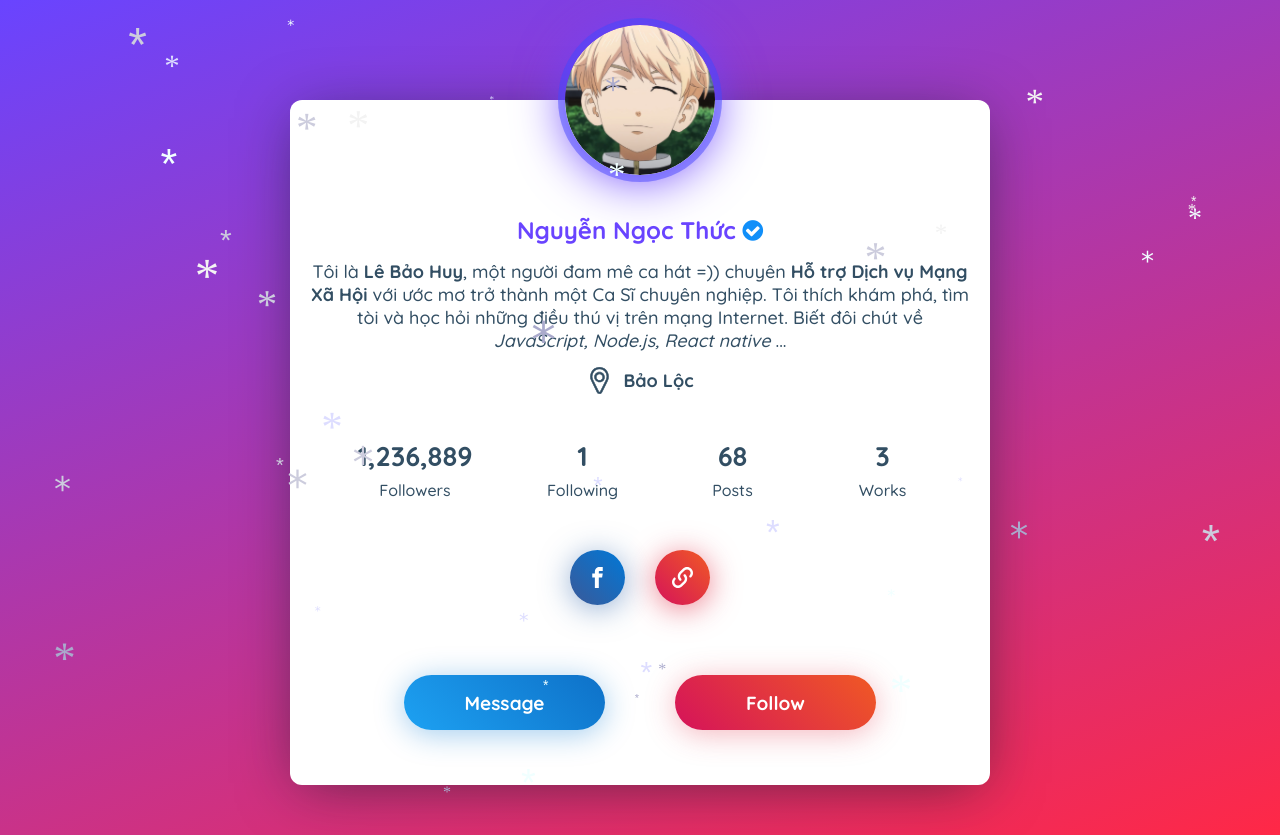
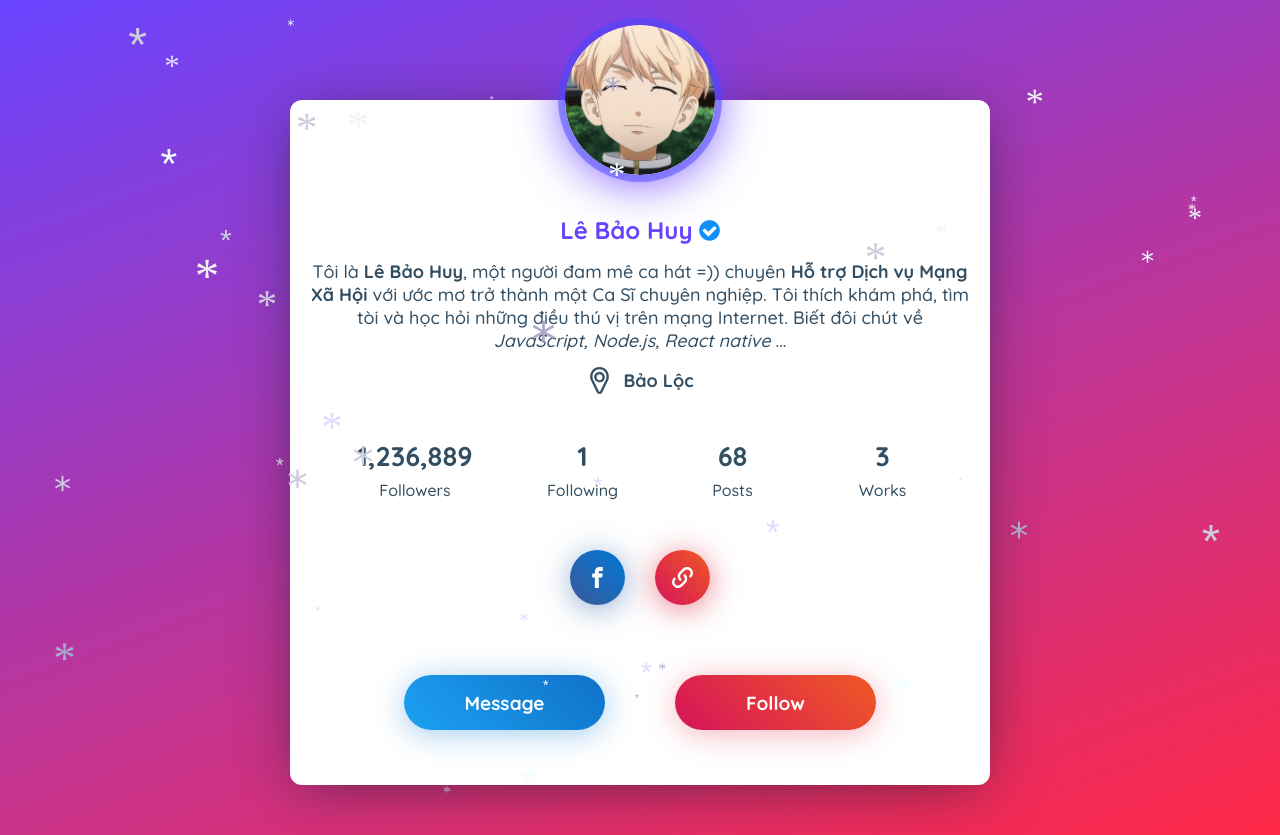
Before and after one commit to Lebaohuy/baohuy.ml, a PHP site: page / in a window 1280 px wide. Run offline with PHP 8.4, Linux system fonts and the light colour scheme; some libraries are stand-ins or nearby versions.

Commit message:
Update index.php

```diff
--- a/index.php
+++ b/index.php
@@ -31,7 +31,7 @@
 <img alt='profile card' src='/image/profile-card.png'/>
 </div>
 <div class='profile-card__cnt js-profile-cnt'>
-<div class='profile-card__name'>Nguyễn Ngọc Thức <i class='fa fa-check-circle' style='color:rgb(17, 143, 249)' title='Verified Author'></i>
+<div class='profile-card__name'>Lê Bảo Huy <i class='fa fa-check-circle' style='color:rgb(17, 143, 249)' title='Verified Author'></i>
 </div>
 <div class='profile-card__txt'>Tôi là <b>Lê Bảo Huy</b>, một người đam mê ca hát =)) chuyên <b>Hỗ trợ Dịch vụ Mạng Xã Hội</b> với ước mơ trở thành một Ca Sĩ chuyên nghiệp. Tôi thích khám phá, tìm tòi và học hỏi những điều thú vị trên mạng Internet. Biết đôi chút về <i>JavaScript, Node.js, React native</i> ...</div>
 <div class='profile-card-loc'>
@@ -72,7 +72,7 @@
 </div>
 <div class='profile-card-ctr'>
 <button class='profile-card__button button--blue js-message-btn'>Message</button>
-<button class='profile-card__button button--orange' onclick='window.open(&#39;https://www.facebook.com/Thuc9999;)'>Follow</button>
+<button class='profile-card__button button--orange' onclick='window.open(&#39;https://www.facebook.com/Erick.Profile;)'>Follow</button>
 </div>
 </div>
 <div class='profile-card-message js-message'>
```
